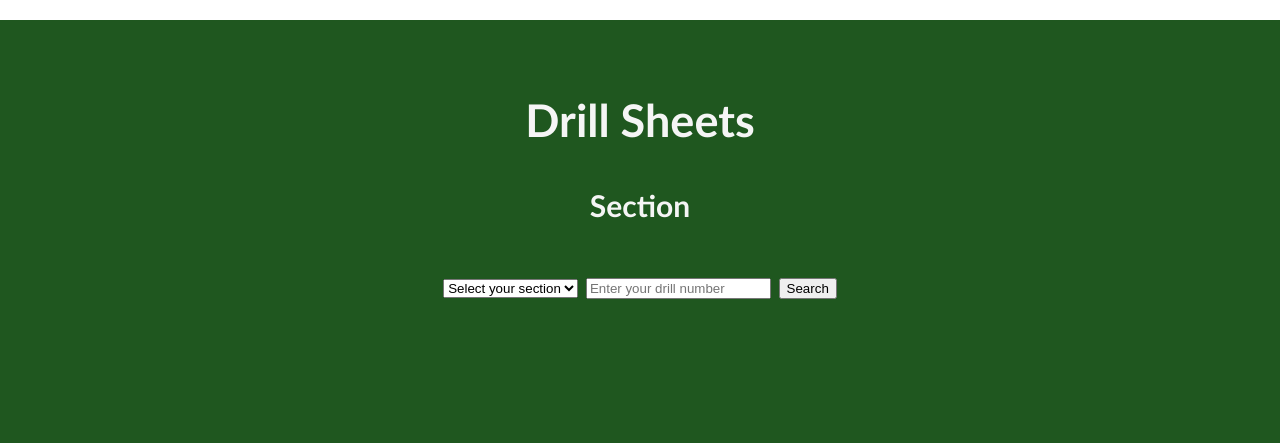
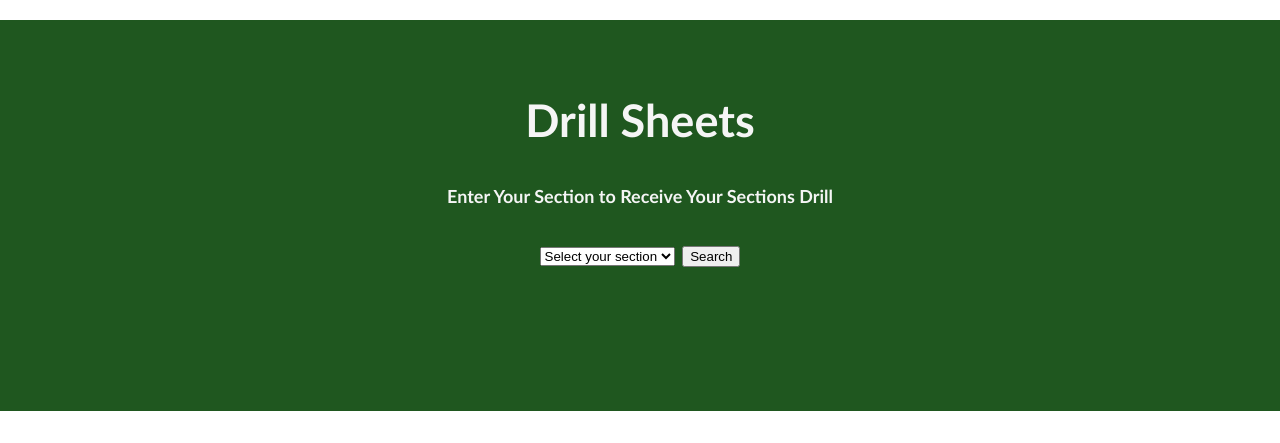
Before and after one commit to terzoc/NPBandWebsite, a plain HTML site: page drill.html in a window 1280 px wide. Shown: the part 852-1295 px from the top of the page. After the commit the page ends 1263 px from the top, so only its background shows below. Drawn offline with nearby package versions, Linux system fonts and the light colour scheme.

Commit message:
drill.html better

```diff
--- a/drill.html
+++ b/drill.html
@@ -31,7 +31,7 @@
         <div style="text-align:center">
             <div id="selector"><br>
                 <h2>Drill Sheets</h2>
-                <h4>Section</h4>
+                <h4 style="font-size:18px;">Enter Your Section to Receive Your Sections Drill</h4>
                 <select id="instrument">
         <option>Select your section</option>
         <!-- Woodwinds -->
@@ -54,7 +54,7 @@
         <option value="Q">Quints</option>
         <option value="Z">Snare</option>
       </select>
-                <input type="text" placeholder="Enter your drill number" id="number" value="">
+                <!-- <input type="text" placeholder="Enter your drill number" id="number" value=""> -->
                 <button type="button" onclick="test()" id="link" name="button">Search</button>
                 <br><br><br><br><br>
                 <iframe id="my_iframe" style="display:none;"></iframe>
```
